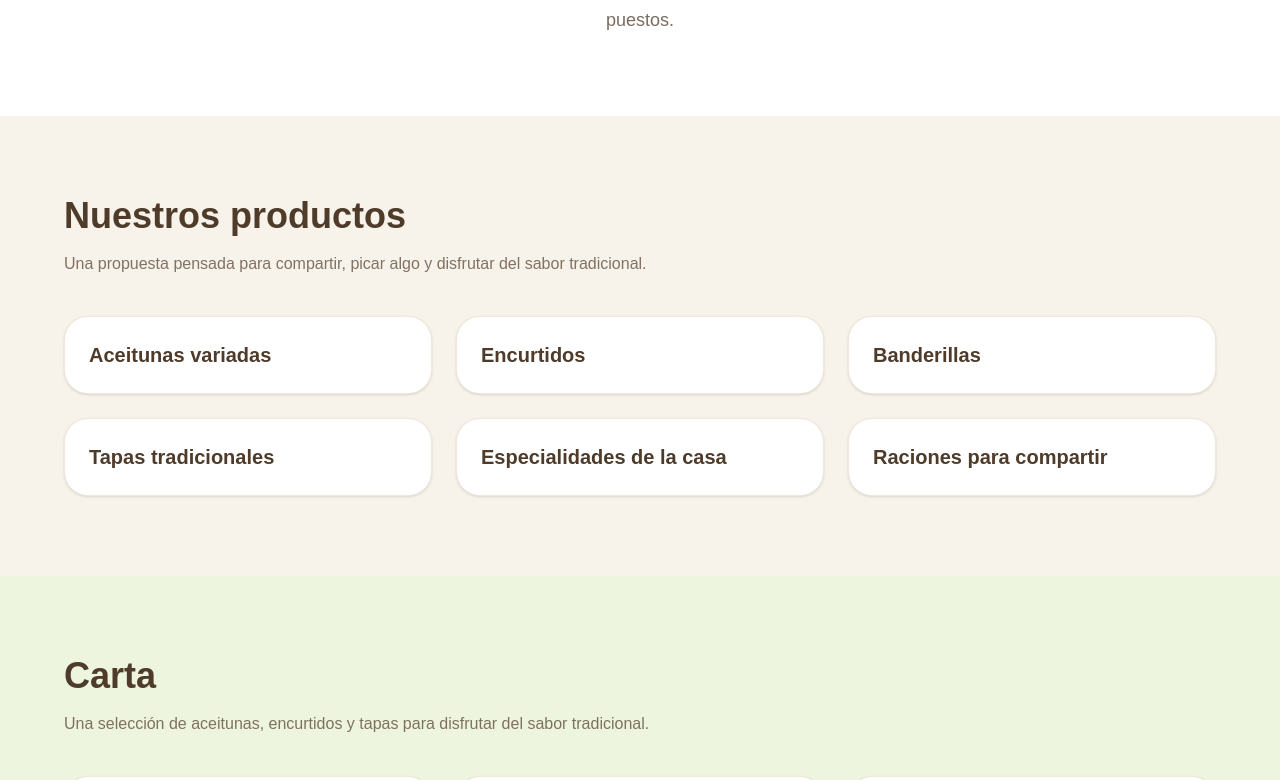
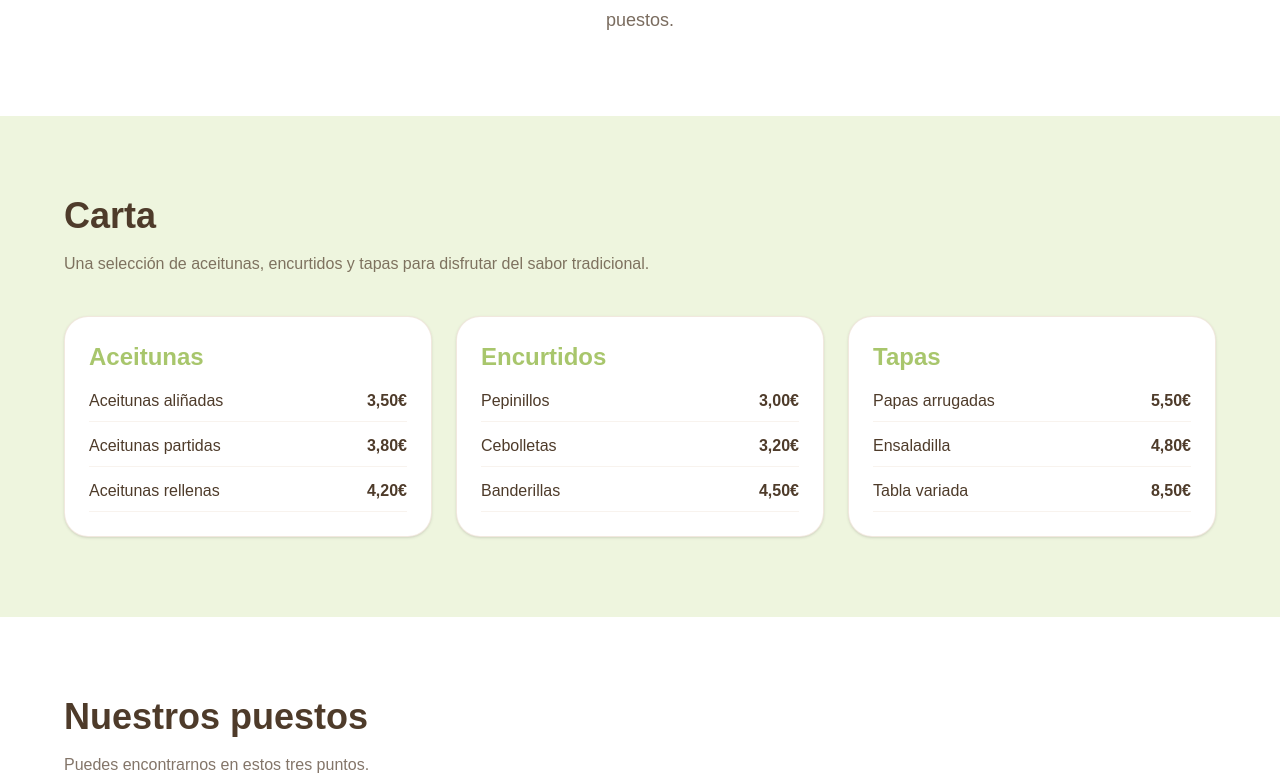
Before and after one commit to jorgemc174/encurtidos-antequera, a React (Vite) app: page / in a window 1280 px wide. Shown: the part 929-1709 px from the top of the page. Built offline with nearby package versions, Linux system fonts and the light colour scheme.

Commit message:
productos fuera

```diff
--- a/src/App.jsx
+++ b/src/App.jsx
@@ -5,14 +5,7 @@ import teldeImg from "./assets/telde.jpg";
 import heroImg from "./assets/hero.jpg";
 
 export default function App() {
-  const productos = [
-    "Aceitunas variadas",
-    "Encurtidos",
-    "Banderillas",
-    "Tapas tradicionales",
-    "Especialidades de la casa",
-    "Raciones para compartir",
-  ];
+
 
   const carta = {
     aceitunas: [
@@ -75,9 +68,6 @@ export default function App() {
             </a>
             <a href="#nosotros" className="hover:text-[#7A5530] transition">
               Nosotros
-            </a>
-            <a href="#productos" className="hover:text-[#7A5530] transition">
-              Productos
             </a>
             <a href="#carta" className="hover:text-[#7A5530] transition">
               Carta
@@ -155,26 +145,6 @@ export default function App() {
         </div>
       </section>
 
-      <section id="productos" className="px-6 py-20">
-        <div className="max-w-6xl mx-auto">
-          <h3 className="text-4xl font-bold mb-4">Nuestros productos</h3>
-          <p className="text-[#4E3B2A]/70 mb-10">
-            Una propuesta pensada para compartir, picar algo y disfrutar del
-            sabor tradicional.
-          </p>
-
-          <div className="grid sm:grid-cols-2 md:grid-cols-3 gap-6">
-            {productos.map((producto, index) => (
-              <div
-                key={index}
-                className="bg-white rounded-3xl p-6 shadow-sm border border-[#B78B5A]/20"
-              >
-                <h4 className="text-xl font-semibold">{producto}</h4>
-              </div>
-            ))}
-          </div>
-        </div>
-      </section>
 
       <section id="carta" className="px-6 py-20 bg-[#EEF5DE]">
         <div className="max-w-6xl mx-auto">
```
